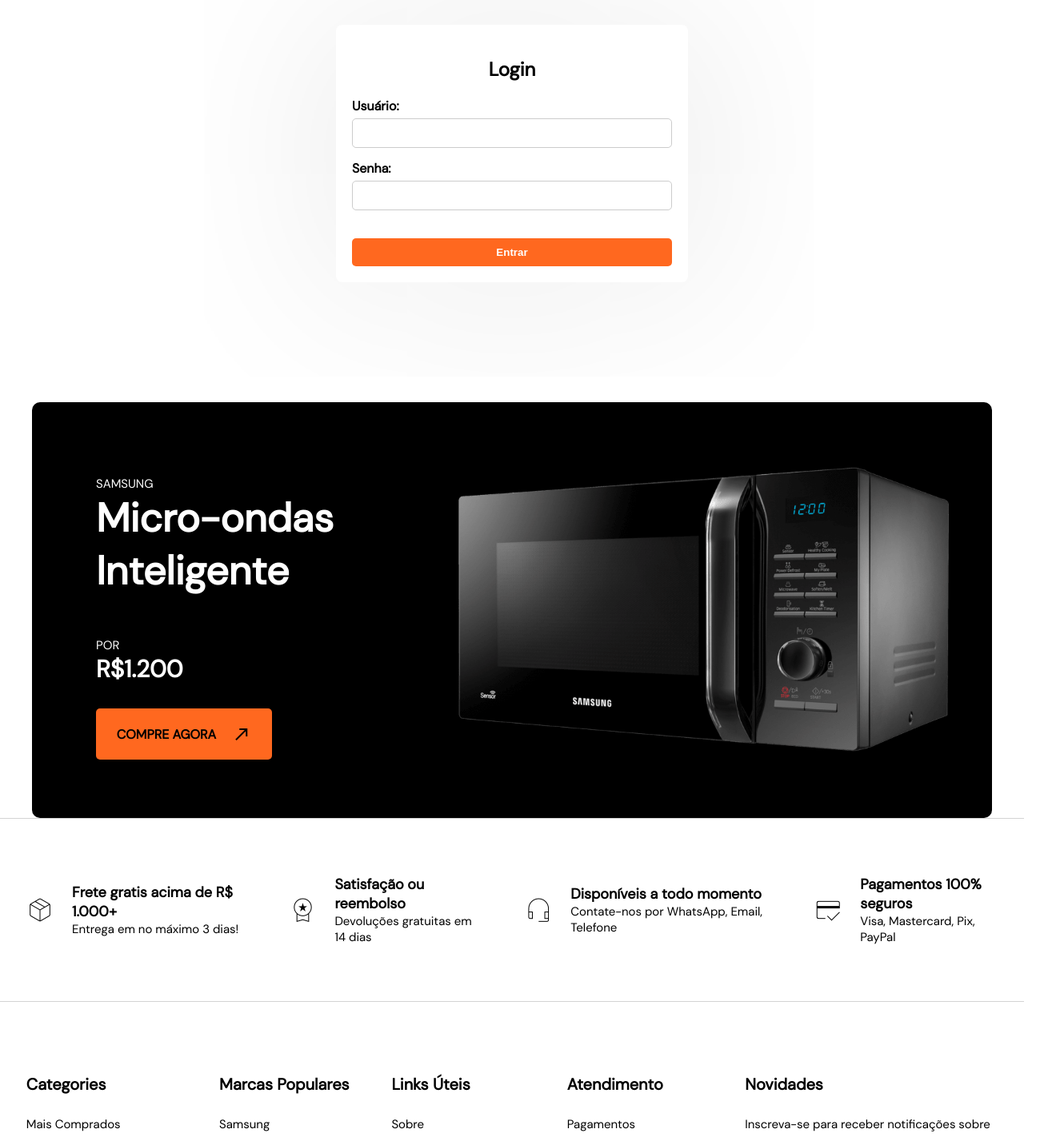
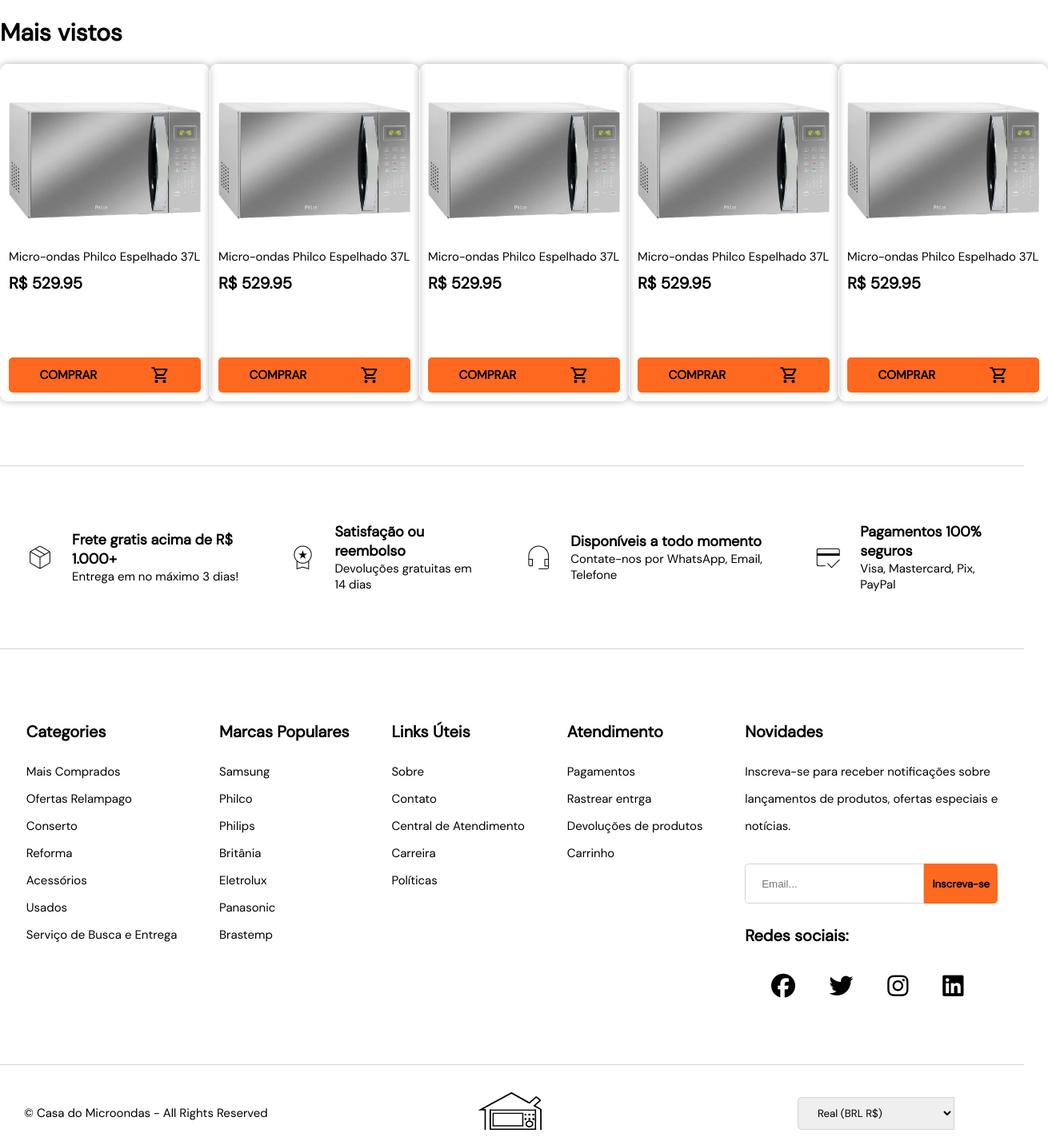
Before and after one commit to kwvalera/ProjetoMicroFront, a React (Create React App) app: page / in a window 1280 px wide. Shown: the part 800-2232 px from the top of the page at 80% size, 1310 px wide, since content can reach past the window. Built offline with nearby package versions, Linux system fonts and the light colour scheme.

Commit message:
componentização da section

```diff
--- a/src/App.js
+++ b/src/App.js
@@ -1,21 +1,71 @@
 import Header from "./components/Header";
 import Footer from "./components/Footer";
 import BanRef from "./components/banners/BanRef";
-import BanSam from "./components/banners/BanSam";
-import Login from "./components/Login";
+// import BanSam from "./components/banners/BanSam";
+// import Login from "./components/Login";
+import Section from "./components/Section";
+import ListItem from "./components/ListItem";
+
+const itemListData = [
+  {
+    imgSrc: "assets/img/micro2.png",
+    alt: "imagem do produto",
+    titlePdt: "Micro-ondas Philco Espelhado 37L",
+    pricePdt: "R$ 529.95"
+  },
+  {
+    imgSrc: "assets/img/micro2.png",
+    alt: "imagem do produto",
+    titlePdt: "Micro-ondas Philco Espelhado 37L",
+    pricePdt: "R$ 529.95"
+  },
+  {
+    imgSrc: "assets/img/micro2.png",
+    alt: "imagem do produto",
+    titlePdt: "Micro-ondas Philco Espelhado 37L",
+    pricePdt: "R$ 529.95"
+  },
+  {
+    imgSrc: "assets/img/micro2.png",
+    alt: "imagem do produto",
+    titlePdt: "Micro-ondas Philco Espelhado 37L",
+    pricePdt: "R$ 529.95"
+  },
+  {
+    imgSrc: "assets/img/micro2.png",
+    alt: "imagem do produto",
+    titlePdt: "Micro-ondas Philco Espelhado 37L",
+    pricePdt: "R$ 529.95"
+  }
+]
 
 export default function App() {
   return (
     <div className="App">
-      <Header/>
-      <BanRef/>
-      <Login/>
-      <BanSam/>
-      <Footer/>
+      <Header />
+
+      <main>
+        <BanRef />
+        <Section title="Mais vistos">
+
+          { //as chaves trocam aquele pedaço de codigo por javascript, por isso oq esta dentro do return nao é 100% html, é jsx
+            //o .map sempre retorna em algum lugar um novo arrey. Cada elemento desse arrey novo contem o ListItem
+          itemListData.map(function(item) {
+            return (
+              <ListItem
+                imgSrc={item.imgSrc}
+                alt={item.alt}
+                titlePdt={item.titlePdt}
+                pricePdt={item.pricePdt}
+              />
+            );
+          })
+          }
+
+        </Section>
+      </main>
+
+      <Footer />
     </div>
   );
 }
-
-// Para usar esse -> export default App; Precisa ser assim:
-// function App() {}
-// export default App;
--- a/src/components/Footer.css
+++ b/src/components/Footer.css
@@ -79,6 +79,8 @@
 }
 
 .inputButtonFooter {
+    font-family: "Dm_Sans";
+    font-weight: 600;
     display: flex;
     align-items: center;
     justify-content: center;
@@ -90,21 +92,22 @@
     padding: 10px;
 }
 
-.followUsFooter {
-    margin-top: 15px;
-    font-size: 20px;
-    font-weight: 600;
-    margin-bottom: 15px;
+#iconRedeSobre {
+    display: flex;
+    justify-content: space-evenly;
+    margin-bottom: 20px;
 }
 
-.followUsFooter div {
-    margin-top: 15px;
-    display: flex;
-    justify-content: space-around;
+#subTitleSocial {
+    font-family: "Dm_Sans";
+    font-weight: 600;
+    font-size: 20px;
 }
 
-.followUsFooter i {
+#iconRedeSobre i {
     cursor: pointer;
+    margin-top: 30px;
+    margin-right: 10px;
 }
 
 .footnote{
--- a/src/components/Footer.js
+++ b/src/components/Footer.js
@@ -79,20 +79,20 @@
                             <input class="inputFooter" type="text" placeholder="Email..." required/>
                             <button class="inputButtonFooter" type="submit">Inscreva-se</button>
                         </form>
-                        <section class="followUsFooter">
-                            <p>Nos Siga</p>
-                            <div>
+                        <div>
+                            <p id="subTitleSocial">Redes sociais:</p>
+                            <div id="iconRedeSobre">
                                 <i class="fa-brands fa-facebook fa-2xl" onclick="openLink('https://www.facebook.com')"></i>
                                 <i class="fa-brands fa-twitter fa-2xl" onclick="openLink('https://twitter.com')"></i>
                                 <i class="fa-brands fa-instagram fa-2xl" onclick="openLink('https://www.instagram.com')"></i>
                                 <i class="fa-brands fa-linkedin fa-2xl" onclick="openLink('https://www.linkedin.com')"></i>
                             </div>
-                        </section>
+                        </div>
                     </div>
                 </div>
                 <div class="footnote" id="footnote">
                     <div class="copyright">
-                        © Casa do Microondas – All Rights Reserved
+                        © Casa do Microondas - All Rights Reserved
                     </div>
                     <div class="iconFooter">
                         <img id="iconHeader" src="assets/img/csicon.png" onclick="openPage()" alt="logo"/>
--- a/src/components/Header.css
+++ b/src/components/Header.css
@@ -7,9 +7,20 @@
     background-color: #ff681f;
 }
 
+#alignLogo {
+    display: flex;
+    flex-direction: column;
+    align-items: center;
+}
+
 #iconHeader {
-    height: 60px;
+    height: 55px;
     cursor: pointer;
+}
+
+#labelLogo {
+    font-size: 11px;
+    margin: 0;
 }
 
 .buttonHeader {
--- a/src/components/Header.js
+++ b/src/components/Header.js
@@ -4,7 +4,10 @@
     return (
       <div>
         <header class="mainHeader">
-            <img id="iconHeader" src="assets/img/csicon.png" onclick="openPage('index.html')" alt="logo"/>
+        <div id="alignLogo">
+            <img id="iconHeader" src="assets/img/csicon.png" alt="logo" onclick="openURL('index.html')"/>
+            <p id="labelLogo">CASA DO MICROONDAS</p>
+        </div>
             <div class="buttonHeader">
                 <button type="submit" onclick="openPage('index.html')">Home</button>
                 <button type="submit" onclick="openPage('contato.html')">Contato</button>
--- /dev/null
+++ b/src/components/ListItem.css
@@ -0,0 +1,63 @@
+.container {
+    display: flex;
+    flex-direction: column;
+    justify-content: space-between;
+    padding: 10px;
+    border: 1px solid white;
+    border-radius: 10px;
+    width: 240px;
+    height: 400px;
+    font-size: 20px;
+    transition: 0.2s ease;
+    box-shadow: 0 0 10px rgba(0, 0, 0, 0.3);
+}
+
+.container:hover {
+    box-shadow: 0 0 10px rgba(0, 0, 0, 0.1);
+    /* transform: translateY(-1px); */
+    border: 1px solid lightgray;
+}
+
+.imgContainer {
+    cursor: pointer;
+    display: flex;
+    justify-content: center;
+    align-items: center;
+    width: 240px;
+    height: 220px;
+    overflow: hidden;
+}
+
+.imgContainer img {
+    display: flex;
+    justify-content: center;
+    width: 100%;
+    height: auto;
+}
+
+.pdtTitle {
+    cursor: pointer;
+    font-weight: 500;
+    font-size: 15px;
+    margin-bottom: 10px;
+}
+
+.buttonContainer {
+    cursor: pointer;
+    display: flex;
+    justify-content: space-around;
+    align-items: center;
+    background-color: #ff681f;
+    color: black;
+    border-radius: 5px;
+    border: none;
+    padding: 10px 20px;
+    font-family: 'DM_sans';
+    font-weight: 600;
+    font-size: 15px;
+    gap: 30px;
+}
+
+.buttonContainer p {
+    margin: 0;
+}
--- /dev/null
+++ b/src/components/ListItem.js
@@ -0,0 +1,18 @@
+import "./ListItem.css"
+
+export default function ListItem(props) {
+    return (
+        <div>
+            <div class="container">
+                <div>
+                    <div class="imgContainer">
+                        <img src={props.imgSrc} alt={props.alt} />
+                    </div>
+                    <div class="pdtTitle">{props.titlePdt}</div>
+                    <div class="price">{props.pricePdt}</div>
+                </div>
+                <button class="buttonContainer"><p>COMPRAR</p><span class="material-symbols-outlined">shopping_cart</span></button>
+            </div>
+        </div>
+    );
+}
--- /dev/null
+++ b/src/components/Section.css
@@ -0,0 +1,15 @@
+#alignContent {
+    margin: 80px auto;
+    max-width: 1430px;
+}
+
+h1 {
+    margin-top: 0;
+    font-size: 30px;
+}
+
+section {
+    display: flex;
+    justify-content: space-between;
+    flex-grow: 1;
+}
--- /dev/null
+++ b/src/components/Section.js
@@ -0,0 +1,14 @@
+import "./Section.css"
+
+export default function Section(props) { //props é um objeto javascript quem tras title e subtitle
+    return (
+        <div>
+            <div id="alignContent">
+                <h1>{props.title}</h1>
+                <section>
+                    {props.children} {/*o clhidren pega tds os components q estao dentro da pai <Section /> e coloca aq*/}
+                </section>
+            </div>
+        </div>
+    );
+}
--- a/src/components/banners/Banners.css
+++ b/src/components/banners/Banners.css
@@ -15,7 +15,7 @@
     background-position: right;
     background-repeat: no-repeat;
     color: white;
-    margin: 30px 40px 0 40px;
+    margin: 30px 40px;
     padding: 70px 40px 50px 40px;
     border-radius: 10px;
 }
```
